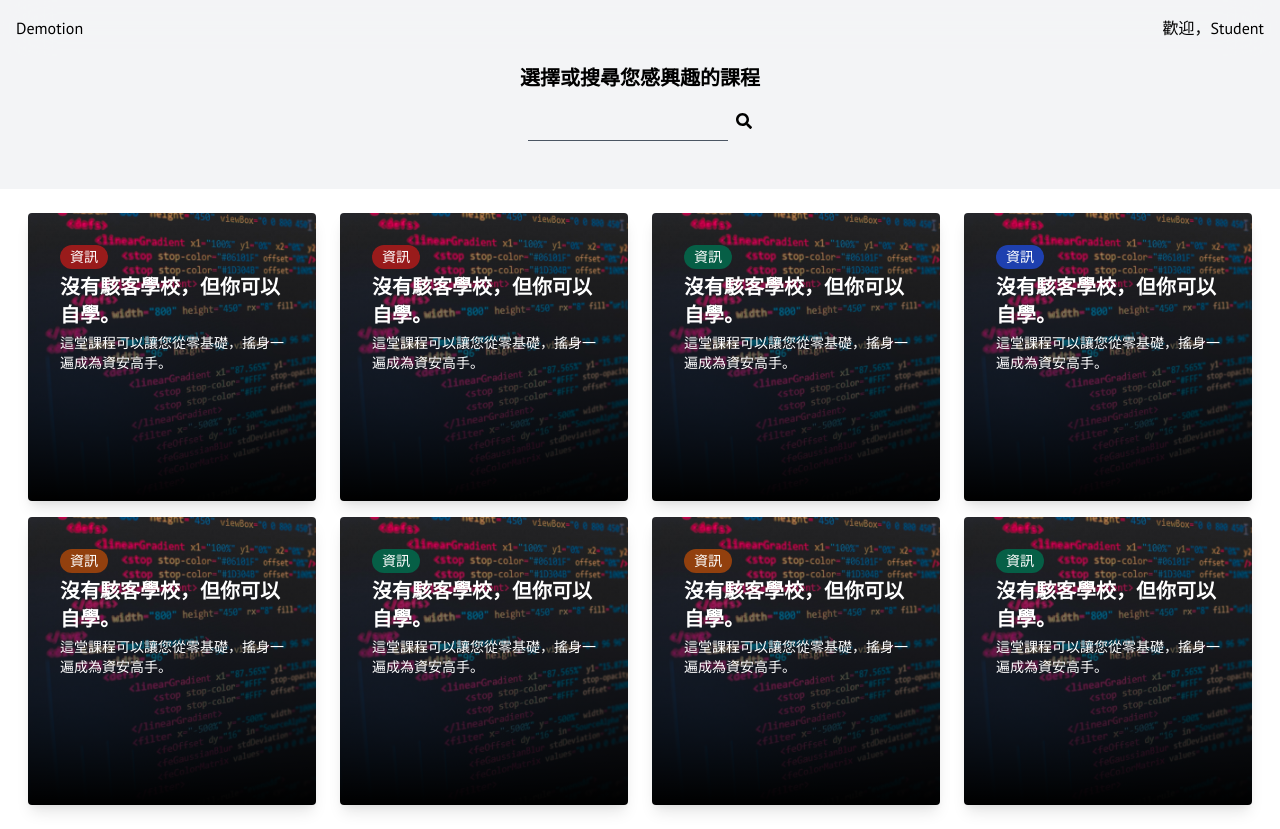
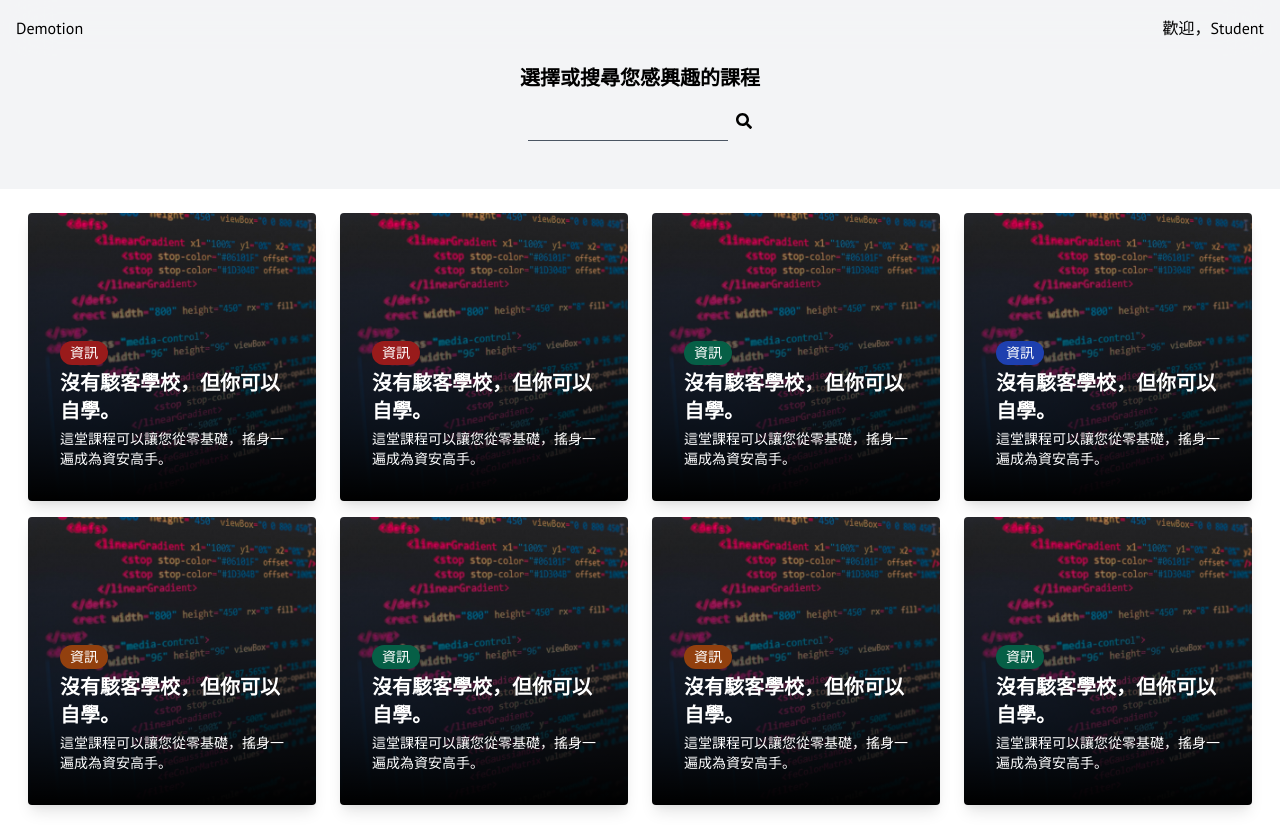
Before and after one commit to team-pan-dian/frontend, a Next.js app: page /course in a window 1280 px wide. Built offline with nearby package versions, Linux system fonts and the light colour scheme.

Commit message:
refactor(components/Card/CourseInfoCard): use CourseInfo

```diff
--- a/components/Card/CourseInfoCard.tsx
+++ b/components/Card/CourseInfoCard.tsx
@@ -1,6 +1,6 @@
 import type { ReactNode } from "react";
 import React from "react";
-import { ColorTag } from "../BaseElements/ColorTag";
+import CourseInfo from "../Combination/CourseInfo";
 import BaseInfoCard from "./BaseInfoCard";
 
 export interface CourseInfoCardProps {
@@ -38,16 +38,8 @@ export default function CourseInfoCard({
         backgroundImage: `linear-gradient(to bottom, transparent, #000), url(${backgroundImage})`,
       }}
     >
-      <div className="p-8 text-white flex items-end content-end">
-        <div>
-          <div className="mb-1">
-            {tags.map((tag) => (
-              <ColorTag key={`${title}-tag-${tag}`}>{tag}</ColorTag>
-            ))}
-          </div>
-          <div className="text-xl font-bold mb-1">{title}</div>
-          <div className="text-sm">{desc}</div>
-        </div>
+      <div className="p-8 text-white flex items-end content-end w-full h-full">
+        <CourseInfo title={title} desc={desc} tags={tags} />
       </div>
     </BaseInfoCard>
   );
```
